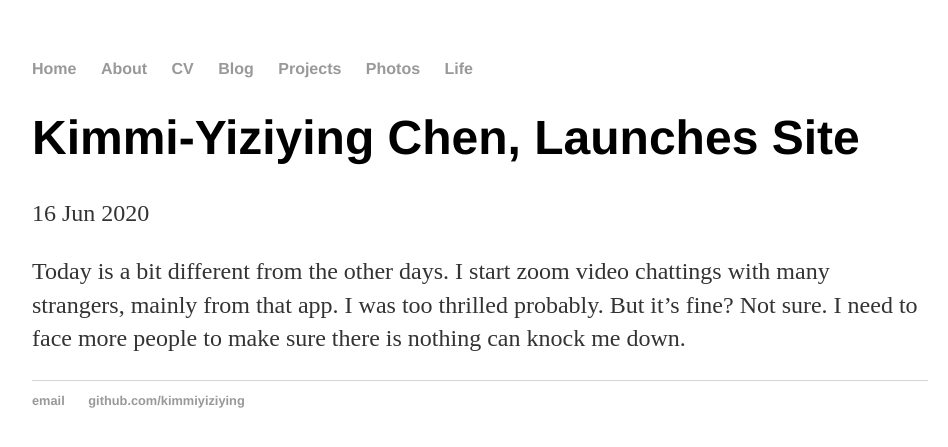
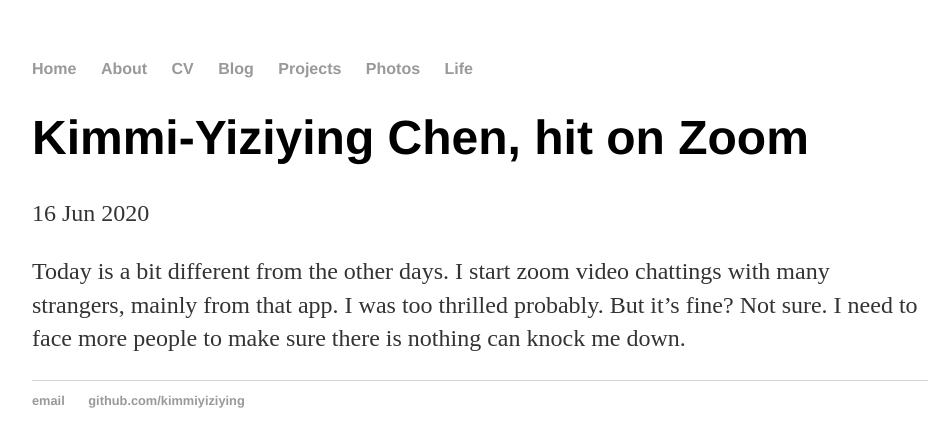
Before and after one commit to kimmiyiziying/kimmi-yiziyingchen, a Jekyll site: the page built from _posts/2020-06-16-kimmi-yiziying-site-launched.md, in a window 1280 px wide. Shown: the top 447 px of the page, without its empty margins (160-1108 px from the left). Built offline with Jekyll 4.4.1, drawn with Linux system fonts in a browser that asks for light colours.

Commit message:
Update 2020-06-16-kimmi-yiziying-site-launched.md

```diff
--- a/_posts/2020-06-16-kimmi-yiziying-site-launched.md
+++ b/_posts/2020-06-16-kimmi-yiziying-site-launched.md
@@ -1,6 +1,6 @@
 ---
 layout: post
-title: "Kimmi-Yiziying Chen, Launches Site"
+title: "Kimmi-Yiziying Chen, hit on Zoom"
 date: 2020-06-16
 ---
 
```
